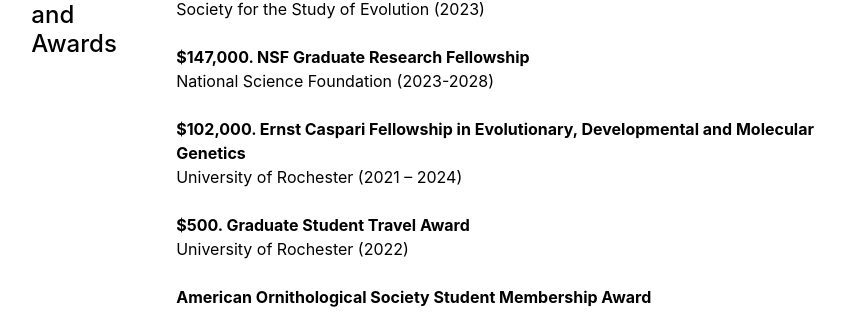
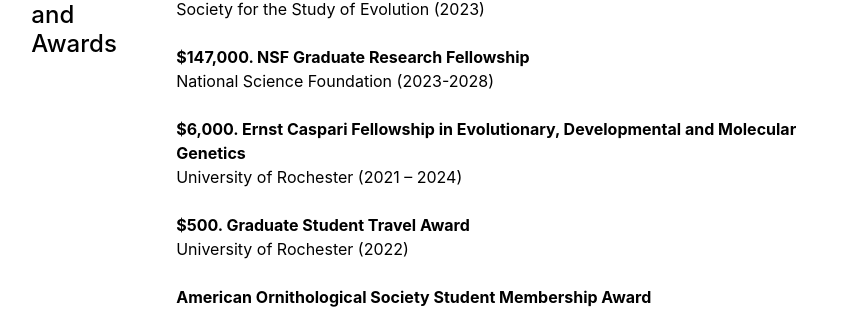
Before and after one commit to faye-romero/faye-romero.github.io, a Jekyll site: the page built from cv.md, in a window 1280 px wide and 900 px high, scrolled down 1182 px. Shown: the part 141-453 px from the top of the window, without its empty margins (198-1043 px from the left). Built offline with Jekyll 4.4.1, drawn with Linux system fonts in a browser that asks for light colours.

Commit message:
More updates

```diff
--- a/_data/cv/honors-awards.yml
+++ b/_data/cv/honors-awards.yml
@@ -4,7 +4,7 @@
 - title: '$147,000. NSF Graduate Research Fellowship'
   description: 'National Science Foundation (2023-2028)'
 
-- title: '$102,000. Ernst Caspari Fellowship in Evolutionary, Developmental and Molecular Genetics'
+- title: '$6,000. Ernst Caspari Fellowship in Evolutionary, Developmental and Molecular Genetics'
   description: 'University of Rochester (2021 – 2024)'
 
 - title: '$500. Graduate Student Travel Award'
--- a/_layouts/cv.html
+++ b/_layouts/cv.html
@@ -6,7 +6,7 @@ layout: default
 
 <div class="row g-5 mb-5">
   <div>
-    <h3 class="fw-bold border-bottom pb-3 mb-5">Curriculum Vitae</h3><p><a href="https://drive.google.com/file/d/1IRSBk8GhaZLUyeF3Z3KXJOTVdMPRNO46/view?usp=sharing">FayeRomero_CV_June2023.pdf</a></p>
+    <h3 class="fw-bold border-bottom pb-3 mb-5">Curriculum Vitae</h3><p><a href="https://drive.google.com/file/d/1pw1NrdW1iil-FC0_3g1Qz-WyZD89l7vB/view?usp=sharing">FayeRomero_CV_June2023.pdf</a></p>
     <div class="row g-5 mb-5">
       <div class="col-md-2">
         <h4>Education</h4>
```
